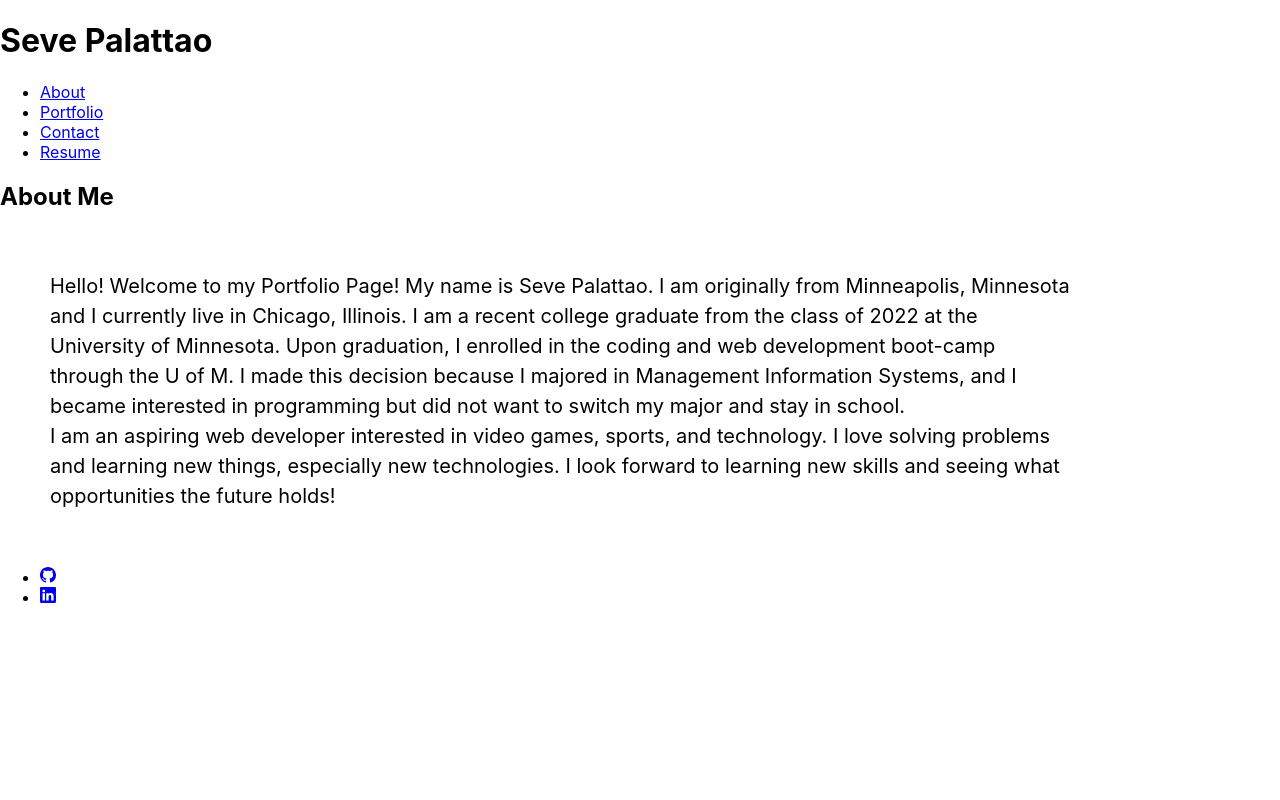
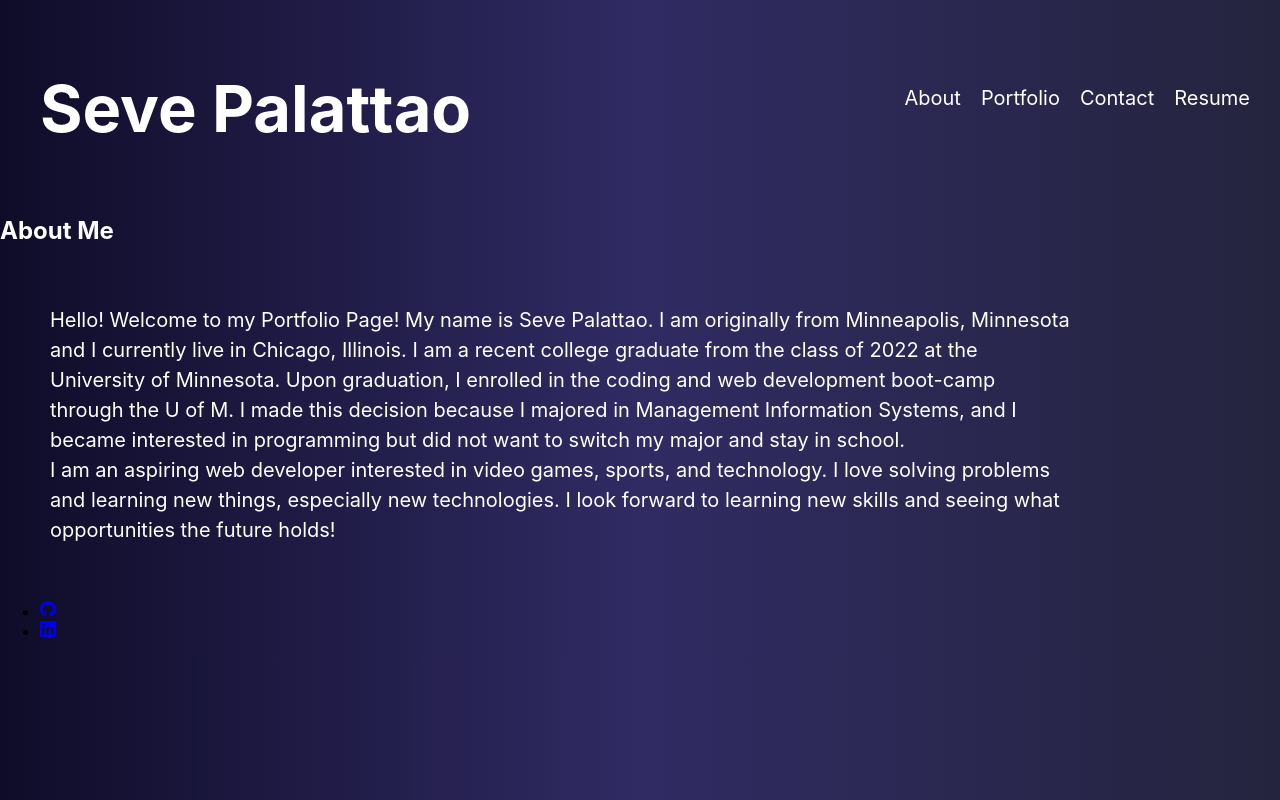
Before and after one commit to sevepalattao/react-portfolio, a React (Create React App) app: page / in a window 1280 px wide. Built offline with nearby package versions, Linux system fonts and the light colour scheme.

Commit message:
more styling

```diff
--- a/src/index.css
+++ b/src/index.css
@@ -1,4 +1,5 @@
 body {
+  background-image: linear-gradient(to right, #0f0c29, #302b63, #24243e);
   margin: 0;
   font-family: -apple-system, BlinkMacSystemFont, 'Segoe UI', 'Roboto', 'Oxygen',
     'Ubuntu', 'Cantarell', 'Fira Sans', 'Droid Sans', 'Helvetica Neue',
@@ -12,6 +13,48 @@ code {
     monospace;
 }
 
+header {
+  padding: 20px 40px 0 40px;
+  display: flex;
+  flex-wrap: wrap;
+  align-items: center;
+  justify-content: space-between;
+}
+
+header a {
+  text-decoration: none;
+  color: white;
+}
+
+header h1 {
+  color: white;
+  font-size: 65px;
+  font-weight: bold;
+  padding: 5px 0;
+}
+
+nav {
+  color: white;
+}
+
+nav ul li {
+  font-size: 20px;
+  padding: 10px;
+  margin-bottom: 20px;
+}
+
+nav ul {
+  list-style: none;
+  display: flex;
+  flex-wrap: wrap;
+  align-items: center;
+  justify-content: center;
+  width: 100%;
+}
+
+.sections {
+  color: white;
+}
 .about-me {
   display: flex;
   align-items: center;
```
